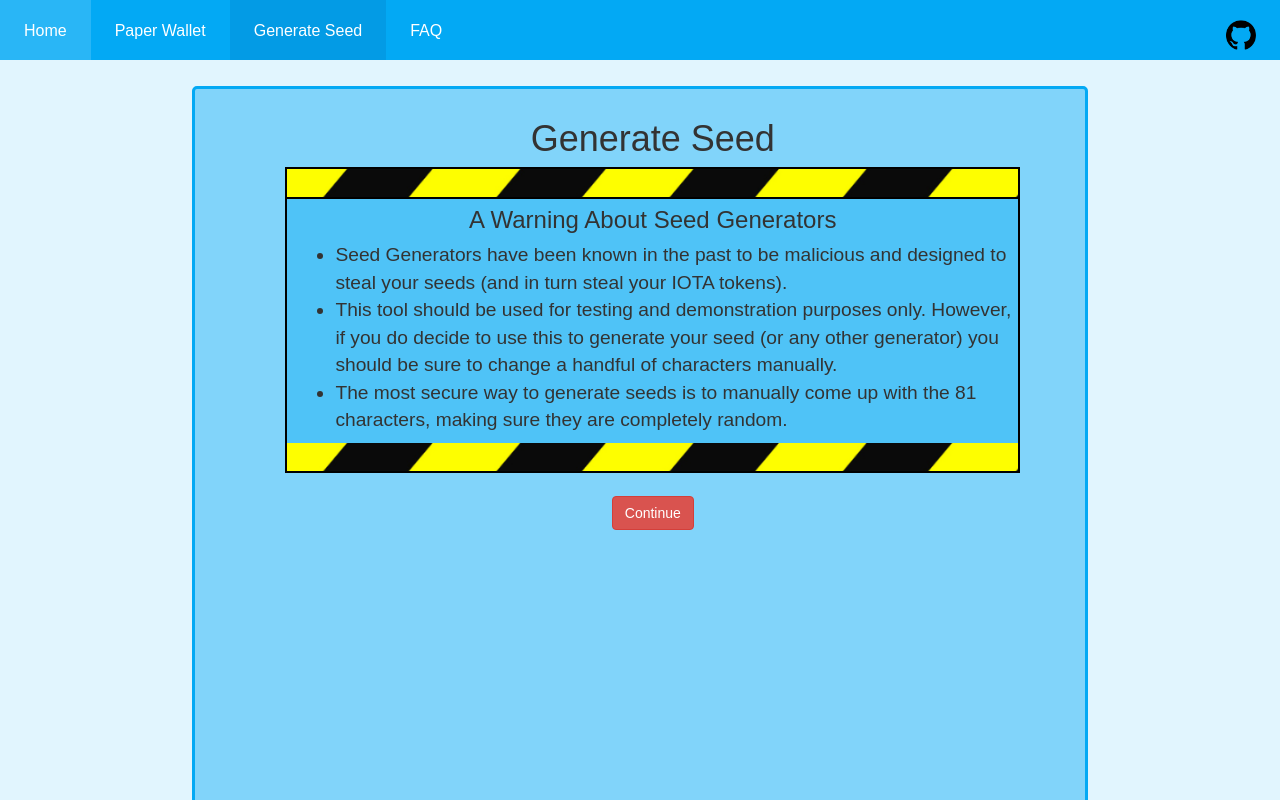
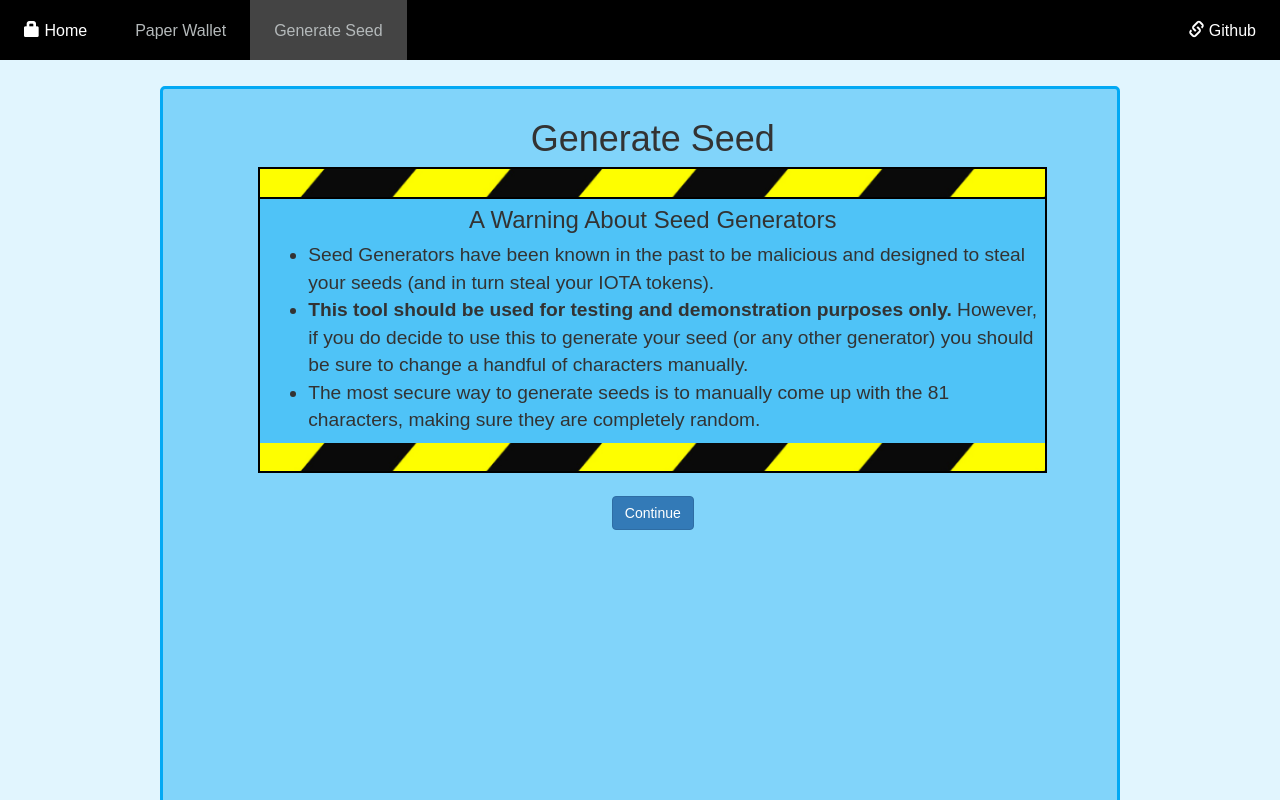
Before and after one commit to minyc510/IOTA-Cold-Storage, a React (Create React App) app: page / in a window 1280 px wide. Both pictures are taken after a click on the link "Generate Seed". Shown: the top 800 px of the page. Built offline with nearby package versions, Linux system fonts and the light colour scheme.

Commit message:
Removed FAQ page. UI Changes.

```diff
--- a/src/App.css
+++ b/src/App.css
@@ -59,19 +59,23 @@ select {
   padding: 0;
   overflow: hidden;
   height: 60px;
-  background-color: #03A9F4 ;
+  background-color: #000000; /* Main Color*/
 }
 .navLi {
   float: left;
 }
 .navLi a {
   display: block;
-  color: white;
+  color: #b4b9ba;
   height: 60px;
   text-align: center;
   padding: 20px 24px;
   text-decoration: none;
 }
+li a:hover:not(.active) { color: white; }
+.active { background-color: #444444; }
+/*.inactive { background-color: #0277BD;  }*/
+
 .github {
   float: right;
 }
@@ -82,16 +86,6 @@ select {
   text-align: center;
   padding: 20px 24px;
   text-decoration: none;
-}
-
-li a:hover:not(.active) { background-color: #29B6F6; }
-.active { background-color: #039BE5; }
-.inactive { background-color: #0277BD;  }
-
-/* FAQ */
-.infoBox {
-    margin: 0 auto;
-    width: 90%;
 }
 
 /* Generate Seed */
@@ -128,6 +122,7 @@ li a:hover:not(.active) { background-color: #29B6F6; }
   text-align: center;
   vertical-align: middle;
   line-height: 50px;
+  font-size: 80%;
 }
 .cautionStripes {
   width: 85%;
@@ -162,7 +157,7 @@ h1,h2,h3,h4,h5,h6 {
 }
 
 .main {
-  width: 70%;
+  width: 75%;
   height: 800px;
   margin-top: 2%;
   margin-bottom:2%;
@@ -176,7 +171,7 @@ h1,h2,h3,h4,h5,h6 {
 }
 
 .shortMain {
-  width: 70%;
+  width: 75%;
   height: 375px;
   margin-top: 2%;
   margin-bottom:2%;
--- a/src/App.js
+++ b/src/App.js
@@ -4,7 +4,6 @@ import { NavBar } from './NavBar.js'
 import { Home } from './Home.js'
 import { PaperWallet } from './PaperWallet.js'
 import { GenerateSeedMain } from './GenerateSeed.js'
-import { FAQ } from './FAQ.js'
 
 class App extends React.Component {
   constructor(props) {
@@ -23,7 +22,6 @@ class App extends React.Component {
     if (this.state.currPage === 'Home') {main = <Home currPage={this.state.currPage} onClick={this.changePage}/>; css = "shortMain"}
     if (this.state.currPage === 'Paper Wallet') { main = <PaperWallet />}
     if (this.state.currPage === 'Generate Seed') { main = <GenerateSeedMain />}
-    if (this.state.currPage === 'FAQ') { main = <FAQ />}
     return (
       <div>
         <NavBar currPage={this.state.currPage} onClick={this.changePage}/>
--- a/src/FAQ.js
+++ /dev/null
@@ -1,30 +0,0 @@
-import React from 'react';
-import './App.css';
-
-export class FAQ extends React.Component {
-
-  render() {
-    return (
-      <div>
-        <div className="infoBox">
-          <h2>Whats an IOTA seed?</h2>
-
-          <b>An IOTA seed is like a master password required to spend your funds</b>.
-           It can be used to generate an IOTA address,
-           where all funds sent to that address can be spent using that seed.
-           A seed is exactly 81 characters long, and can only consist of ('A'-'Z') and '9'.
-           Note all alphanumeric characters must be upper-case.
-        </div>
-
-        <h2>How do I get my own seed?</h2>
-        <div className="infoBox"><b>You just need to come up with 81 characters that consist of 'A'-'Z' and '9'.</b>
-        There are many ways to do this, the most secure way is to do it manually, choosing characters at random.
-        However, you should be very cautious when using online seed generators! Developers in the past have been known to create malicious seed generator
-        sites designed to steal your seeds, and in turn steal your funds! If you use an online seed generator, like this one,
-        you should be sure to change a good handful of the characters yourself before using the seed.
-        </div>
-      </div>
-    );
-  }
-
-}
--- a/src/GenerateSeed.js
+++ b/src/GenerateSeed.js
@@ -5,8 +5,7 @@ import tipIcon from './images/toolTipIcon.png';
 import { Button } from 'react-bootstrap';
 
 
-var collectionPoints = 300; //Number of mouse-coordinates required
-
+var collectionPoints = 100; //Number of mouse-coordinates required
 //Warning about Seed Generators
 class WarningPage extends React.Component {
   constructor(props) {
@@ -27,14 +26,14 @@ class WarningPage extends React.Component {
           <div style={{textAlign: 'left', marginLeft: '8px', fontSize: '120%'}}>
           <ul>
             <li>Seed Generators have been known in the past to be malicious and designed to steal your seeds (and in turn steal your IOTA tokens). </li>
-            <li>This tool should be used for testing and demonstration purposes only. However, if you do decide to use this to generate your seed (or any other generator) you should be sure to change a handful of characters manually.</li>
+            <li><b>This tool should be used for testing and demonstration purposes only.</b> However, if you do decide to use this to generate your seed (or any other generator) you should be sure to change a handful of characters manually.</li>
             <li>The most secure way to generate seeds is to manually come up with the 81 characters, making sure they are completely random.</li>
           </ul>
           </div>
         </div>
         <div className="cautionStripes" style={{borderTopStyle: 'none'}}></div>
         <br></br>
-        <Button bsStyle="danger" onClick={this.handleClick.bind(this)}>Continue</Button>
+        <Button bsStyle="primary" onClick={this.handleClick.bind(this)}>Continue</Button>
       </div>
     );
   }
@@ -71,7 +70,6 @@ class MouseBox extends React.Component {
 
         <div className="mouseBox" onMouseMove={this.handleMouseMove.bind(this)}>
           <div className="mouseBoxText">{ this.state.str }</div>
-
         </div>
       </div>
     );
@@ -158,7 +156,6 @@ export class GenerateSeedMain extends React.Component {
     return (
       <div className="center">
         <h1>Generate Seed</h1>
-
         {page}
       </div>
     );
--- a/src/Home.js
+++ b/src/Home.js
@@ -56,12 +56,18 @@ class Page2 extends React.Component {
             Note all alphanumeric characters must be upper-case.
           </p><br></br>
 
-          <p className="infoBox">You should keep your IOTA seed safe! Anyone who has your seed can use it to steal your funds.
+          <p className="infoBox">Keep your IOTA seed safe, anyone who has your seed can use it to steal your funds.
           It is analagous to the private keys of Bitcoin, Ether, or any other traditional block-chain cryptocurrency.
           </p>
         </div>
-
         <br></br>
+        <div className="center">
+          <Button bsStyle="primary" onClick={this.inPage.bind(this, 1)}><Glyphicon glyph="chevron-left" /> Back</Button>{' '}
+          <Button bsStyle="primary" onClick={this.exPage.bind(this, 'Paper Wallet')}><Glyphicon glyph="ok" /> I have a seed</Button>{' '}
+          <Button bsStyle="primary" onClick={this.exPage.bind(this, 'Generate Seed')}><Glyphicon glyph="leaf" /> I need a seed</Button>
+        </div>
+        <br></br>
+        {/*
         <div className="center">
           <Button style={{marginRight: '75px'}} bsStyle="primary" onClick={this.exPage.bind(this, 'Paper Wallet')}><Glyphicon glyph="ok" /> I have my own seed</Button>{' '}
           <Button bsStyle="primary" onClick={this.exPage.bind(this, 'Generate Seed')}><Glyphicon glyph="leaf" /> I need a seed</Button>
@@ -70,6 +76,7 @@ class Page2 extends React.Component {
             <Button bsStyle="success" onClick={this.inPage.bind(this, 1)}><Glyphicon glyph="chevron-left" /> Back</Button>
           </div>
         </div>
+        */}
       </div>
     );
   }
--- a/src/NavBar.js
+++ b/src/NavBar.js
@@ -1,6 +1,7 @@
 import React from 'react';
 import './App.css';
-import github from './images/githubIcon.png';
+import { Glyphicon } from 'react-bootstrap';
+
 export class NavBar extends React.Component {
   constructor(props) {
     super(props);
@@ -15,11 +16,10 @@ export class NavBar extends React.Component {
     return (
       <div>
         <ul className='navUl'>
-          <li className='navLi'><a className={(this.props.currPage === 'Home' ? 'active' : '')} onClick={this.handleClick.bind(this, 'Home')}>Home</a></li>
+          <li className='navLi'><a className={(this.props.currPage === 'Home' ? 'active' : '')} onClick={this.handleClick.bind(this, 'Home')}><Glyphicon glyph="lock" /> Home</a></li>
           <li className='navLi'><a className={(this.props.currPage === 'Paper Wallet' ? 'active' : '')} onClick={this.handleClick.bind(this, 'Paper Wallet')}>Paper Wallet</a></li>
           <li className='navLi'><a className={(this.props.currPage === 'Generate Seed' ? 'active' : '')} onClick={this.handleClick.bind(this, 'Generate Seed')}>Generate Seed</a></li>
-          <li className='navLi'><a className={(this.props.currPage === 'FAQ' ? 'active' : '')} onClick={this.handleClick.bind(this, 'FAQ')}>FAQ</a></li>
-          <li className='github'><a href="https://github.com/minyc510/IOTA-Cold-Storage" target="_blank" rel="noopener noreferrer"><img src={github} alt='github'/></a></li>
+          <li className='github'><a href="https://github.com/minyc510/IOTA-Cold-Storage" target="_blank" rel="noopener noreferrer"><Glyphicon glyph="link" /> Github</a></li>
         </ul>
       </div>
     );
```
Also changed, not shown: src/images/githubIcon.png (deleted).
